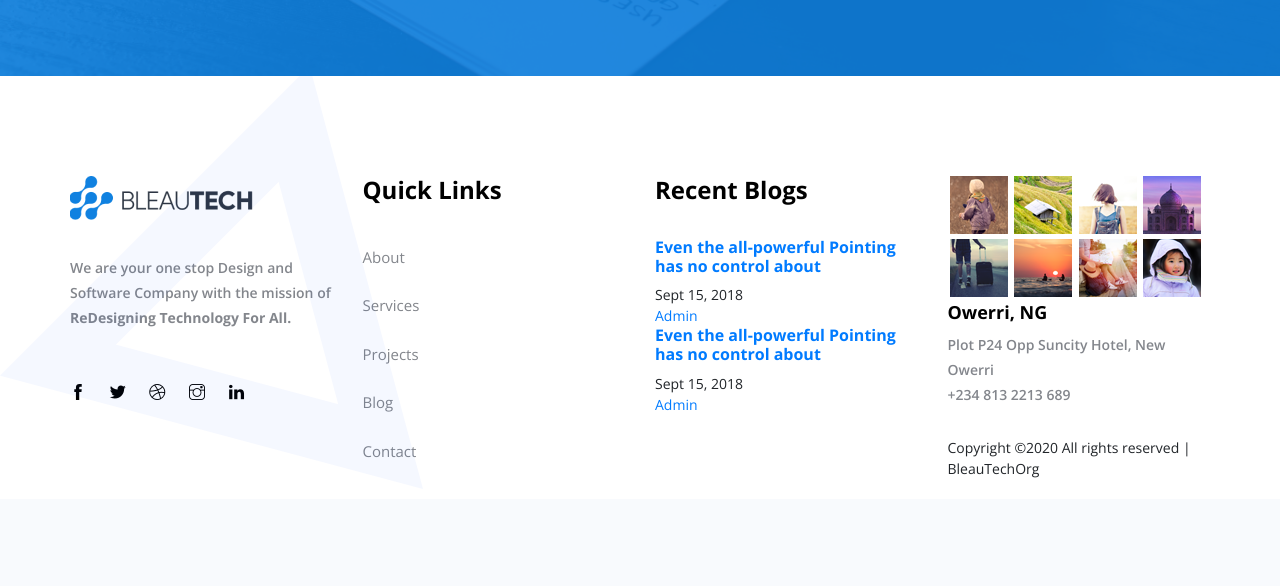
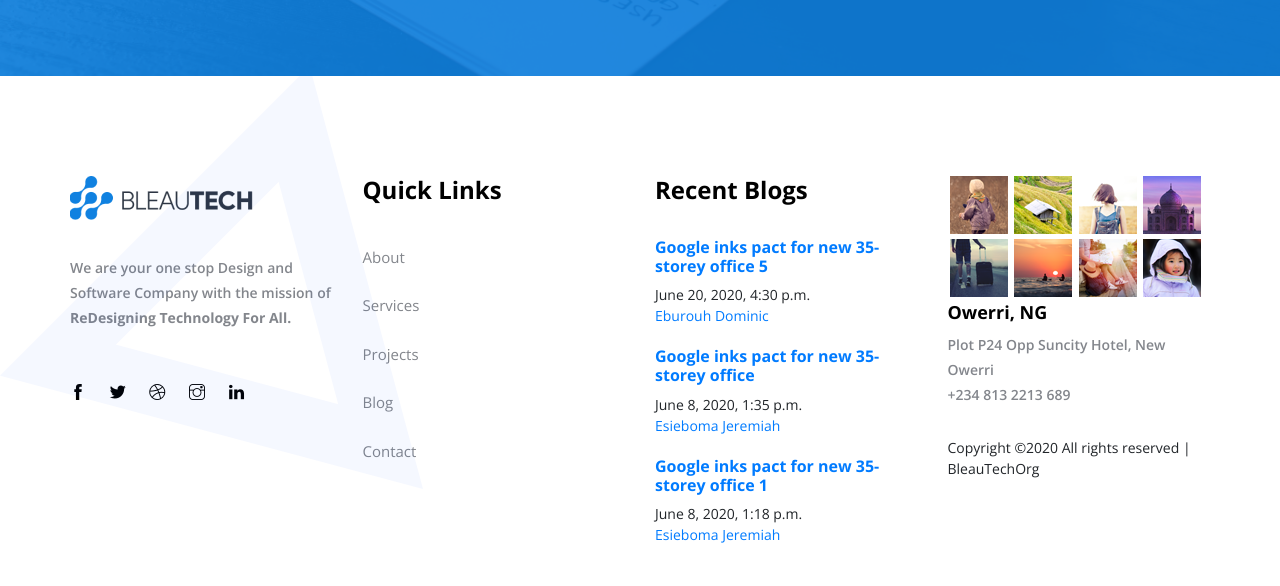
Before and after one commit to BleauTech/Website, a Django app: page /about in a window 1280 px wide. Shown: the part 2360-2946 px from the top of the page. Before the commit the page ends 2838 px from the top, so only its background shows below. Run offline with Django 3.2, Linux system fonts and the light colour scheme; data comes from the database, SQL or seed files in the repository; both versions use the stored data as it was after the commit; parts of the project's set-up code (start-up, migrations or seed data) failed here and were passed over; some libraries are stand-ins or nearby versions.

Commit message:
used context processors to add post to all pages footer

```diff
--- a/base/templates/base/base.html
+++ b/base/templates/base/base.html
@@ -169,21 +169,18 @@
           <div class="col-xl-3 col-sm-6 col-md-3">
             <div class="single-footer-widget footer_2">
               <h4>Recent Blogs</h4>
+              {%for post in all_posts%}
               <div class="text">
-                <h5 class="heading"><a href="#">Even the all-powerful Pointing has no control about</a></h5>
+                <h5 class="heading"><a href="{%url 'detail' post.pk%}">{{post.title}}</a></h5>
                 <div class="meta">
-                  <div> Sept 15, 2018</div>
-                  <div><a href="#"><span class="icon-person"></span> Admin</a></div>
+                  <div>{{post.created}}</div>
+                  <div><a href="#"><span class="icon-person"></span> {{post.author.first_name}}</a></div>
                 </div>
               </div>
+              <br>
+              {%endfor%}
             </div>
-            <div class="text">
-              <h5 class="heading"><a href="#">Even the all-powerful Pointing has no control about</a></h5>
-              <div class="meta">
-                <div> Sept 15, 2018</div>
-                <div><a href="#"><span class="icon-person"></span> Admin</a></div>
-              </div>
-            </div>
+
           </div>
           <div class="col-xl-3 col-sm-6 col-md-4">
             <div class="single-footer-widget footer_2">
--- a/bleautech/settings.py
+++ b/bleautech/settings.py
@@ -75,6 +75,7 @@ TEMPLATES = [
                 'django.template.context_processors.request',
                 'django.contrib.auth.context_processors.auth',
                 'django.contrib.messages.context_processors.messages',
+                'blog.context_processors.blog_post_processor',
             ],
         },
     },
--- /dev/null
+++ b/blog/context_processors.py
@@ -0,0 +1,6 @@
+from blog.models import BlogPost
+
+def blog_post_processor(request):
+    all_posts=BlogPost.objects.all()[:3]
+    context={'all_posts':all_posts}
+    return context
```
Also changed, not shown: db.sqlite3.
